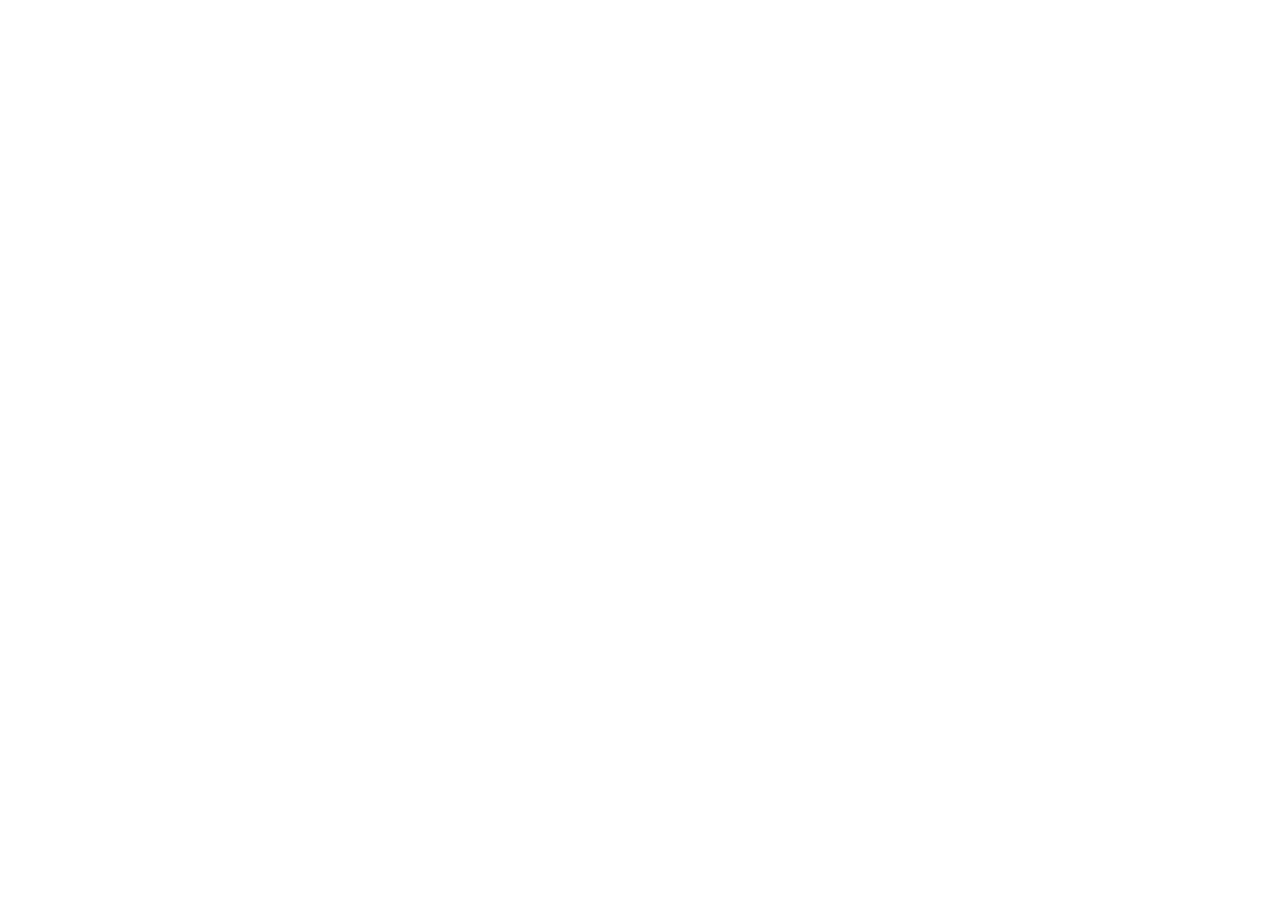
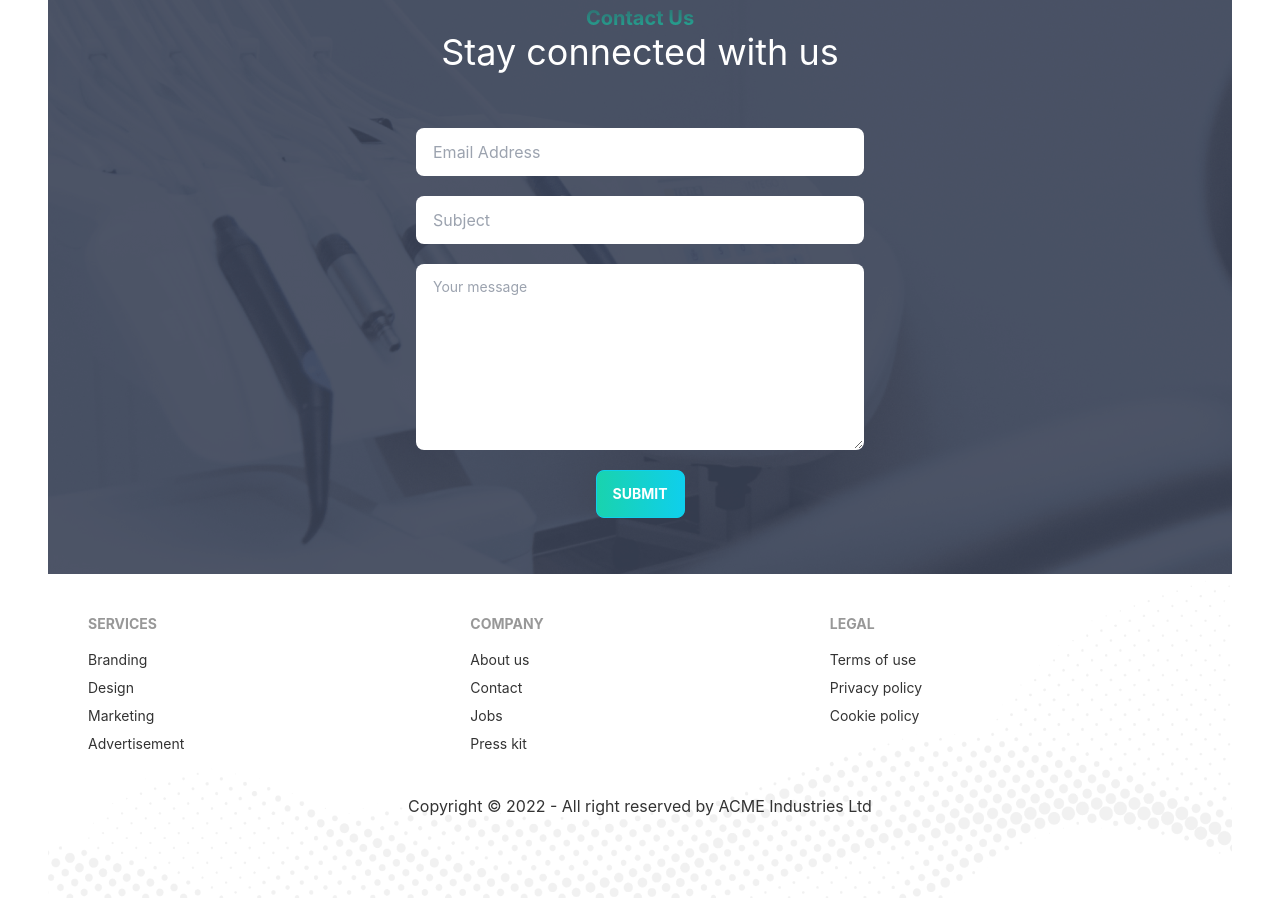
Before and after one commit to FIShahid/doctors-portal-client, a React (Create React App) app: page / in a window 1280 px wide. Shown: the part 3680-4578 px from the top of the page. Before the commit the page ends 3628 px from the top, so only its background shows below. Built offline with nearby package versions, Linux system fonts and the light colour scheme.

Commit message:
Contact and Footer Added

```diff
--- /dev/null
+++ b/src/Pages/Home/Contact.js
@@ -0,0 +1,38 @@
+import React from "react";
+import appointment from '../../assets/images/appointment.png';
+import PrimaryButton from "../Shared/PrimaryButton";
+
+const Contact = () => {
+  return (
+    <div style={{
+        background:`url(${appointment})`
+    }} className='bg-primary px-10 py-14 '>
+      <div className='text-center pb-14 text-white'>
+        <p className='text-xl font-bold text-transparent bg-clip-text bg-gradient-to-br from-accent to-secondary'>
+          Contact Us
+        </p>
+        <h1 className='text-4xl'>Stay connected with us</h1>
+      </div>
+      <div className='grid grid-cols-1 justify-items-center gap-5'>
+        <input
+          type='text'
+          placeholder='Email Address'
+          className='input w-full max-w-md'
+        />
+        <input
+          type='text'
+          placeholder='Subject'
+          className='input w-full max-w-md'
+        />
+        <textarea
+          className='textarea w-full max-w-md'
+          placeholder='Your message'
+          rows={6}
+        ></textarea>
+        <PrimaryButton>Submit</PrimaryButton>
+      </div>
+    </div>
+  );
+};
+
+export default Contact;
--- /dev/null
+++ b/src/Pages/Home/Footer.js
@@ -0,0 +1,39 @@
+import React from 'react';
+import footer from '../../assets/images/footer.png';
+
+const Footer = () => {
+    return (
+        <footer style={{
+            background: `url(${footer})`,
+            backgroundSize: 'cover'
+        }} className="p-10">
+            <div className='footer'>
+                <div>
+                    <span className="footer-title">Services</span>
+                    <a className="link link-hover">Branding</a>
+                    <a className="link link-hover">Design</a>
+                    <a className="link link-hover">Marketing</a>
+                    <a className="link link-hover">Advertisement</a>
+                </div>
+                <div>
+                    <span className="footer-title">Company</span>
+                    <a className="link link-hover">About us</a>
+                    <a className="link link-hover">Contact</a>
+                    <a className="link link-hover">Jobs</a>
+                    <a className="link link-hover">Press kit</a>
+                </div>
+                <div>
+                    <span className="footer-title">Legal</span>
+                    <a className="link link-hover">Terms of use</a>
+                    <a className="link link-hover">Privacy policy</a>
+                    <a className="link link-hover">Cookie policy</a>
+                </div>
+            </div>
+            <div className='my-10 text-center'>
+                <p>Copyright © 2022 - All right reserved by ACME Industries Ltd</p>
+            </div>
+        </footer>
+    );
+};
+
+export default Footer;
--- a/src/Pages/Home/Home.js
+++ b/src/Pages/Home/Home.js
@@ -1,5 +1,7 @@
 import React from 'react'
 import Banner from './Banner'
+import Contact from './Contact'
+import Footer from './Footer'
 import Info from './Info'
 import MakeAppointment from './MakeAppointment'
 import Services from './Services'
@@ -15,6 +17,8 @@
             <TreatmentHero></TreatmentHero>
             <MakeAppointment></MakeAppointment>
             <Testimonials></Testimonials>
+            <Contact></Contact>
+            <Footer></Footer>
         </div>
     )
 }
```
